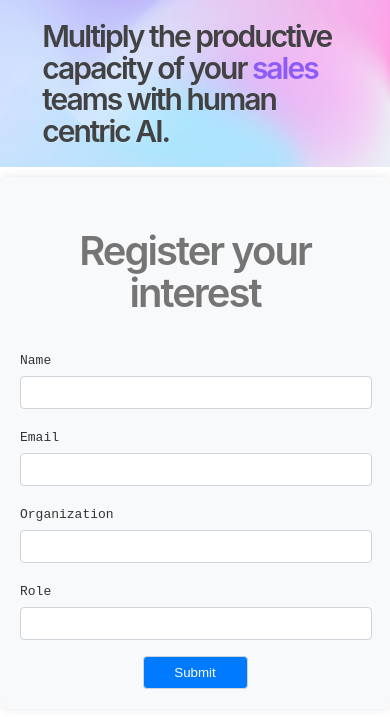
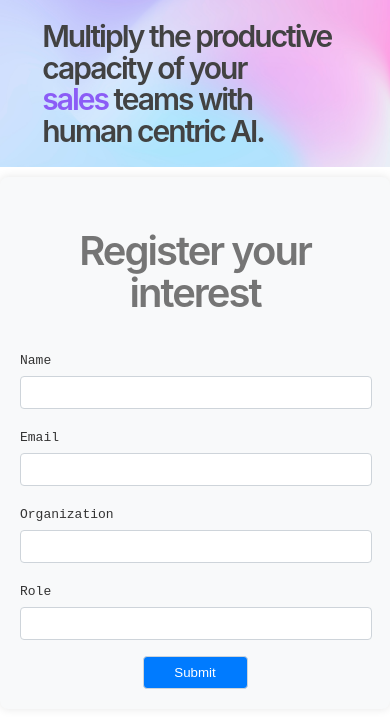
Before and after one commit to pastelai/pastelai.github.io, a plain HTML site: page index.html in a window 390 px wide. Shown: the part 49-766 px from the top of the page. Drawn offline with Linux system fonts and the light colour scheme.

Commit message:
do not shrink on word wrap

```diff
--- a/index.html
+++ b/index.html
@@ -33,7 +33,7 @@
             line-height: 105%;
             letter-spacing: -2px;
             margin-left: 30vh;
-            max-width: 51%;
+            max-width: 91%;
             word-wrap: break-word;
         }
 
@@ -185,7 +185,7 @@
             header h1 {
                 font-size: 30px;
                 margin-left: 5vh;
-                max-width: 80%;
+                max-width: 91%;
             }
 
             form {
@@ -202,7 +202,8 @@
     <header>
         <div>
           <img src="img/pastelai_logo.png" alt="pastel logo">
-          <h1 class="desc">Multiply the productive capacity of your <span class="flippingText" id="flippingText" style="color: rgb(139, 92, 246)"></span> teams with human centric AI.</h1>
+          <h1 class="desc">Multiply the productive<br/> capacity of your <br/><span class="flippingText" id="flippingText" style="color: rgb(139, 92, 246)"></span>
+          teams with<br/> human centric AI.</h1>
         </div>
     </header>
 
```
